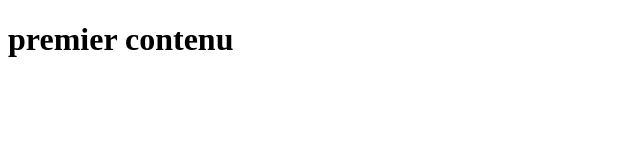
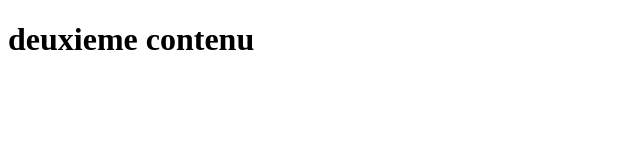
Before and after one commit to nadiaouafi/cours3, a plain HTML site: page index.html in a window 1280 px wide. Shown: the whole page, without its empty margins (0-640 px from the left). Drawn offline with Linux system fonts and the light colour scheme.

```diff
--- a/index.html
+++ b/index.html
@@ -6,6 +6,6 @@
     <title>cours3</title>
 </head>
 <body>
-    <h1>premier contenu</h1>
+    <h1>deuxieme contenu</h1>
 </body>
 </html>
```
Also changed, not shown: styles.css (added).
